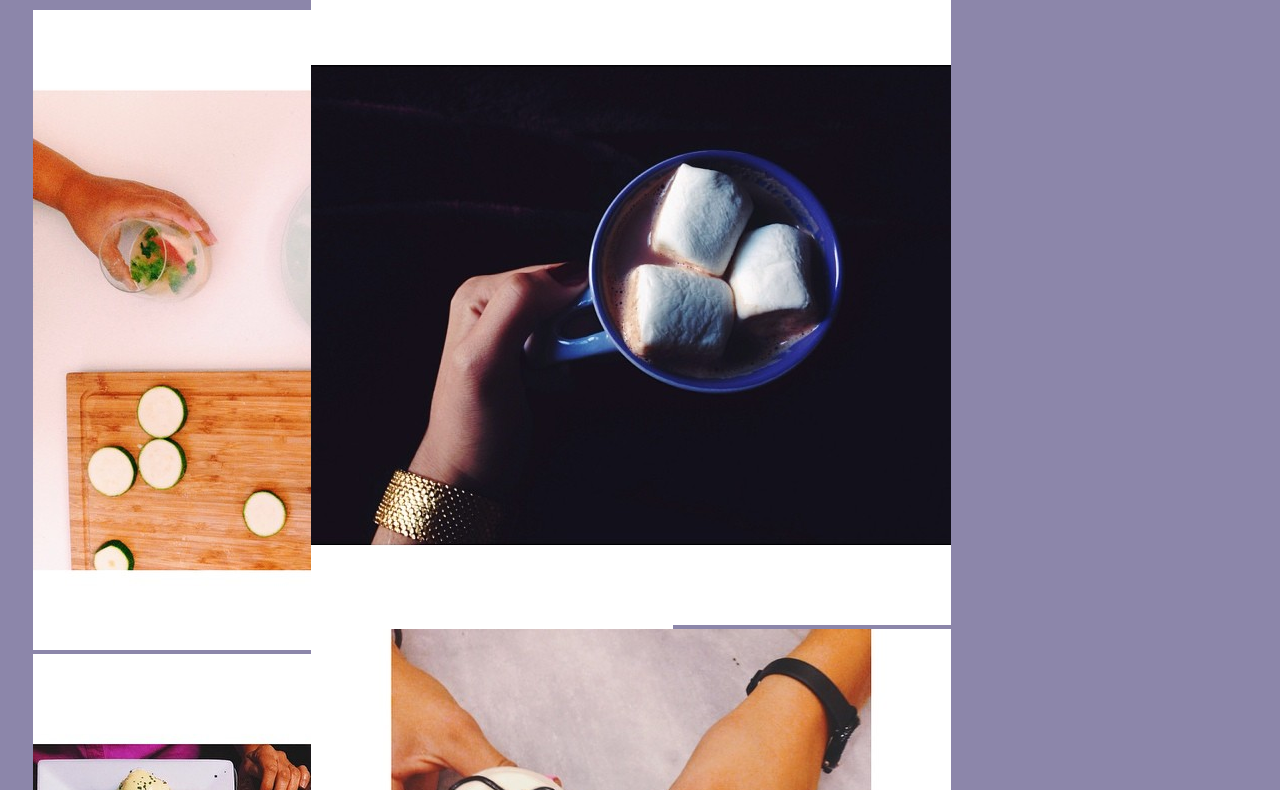
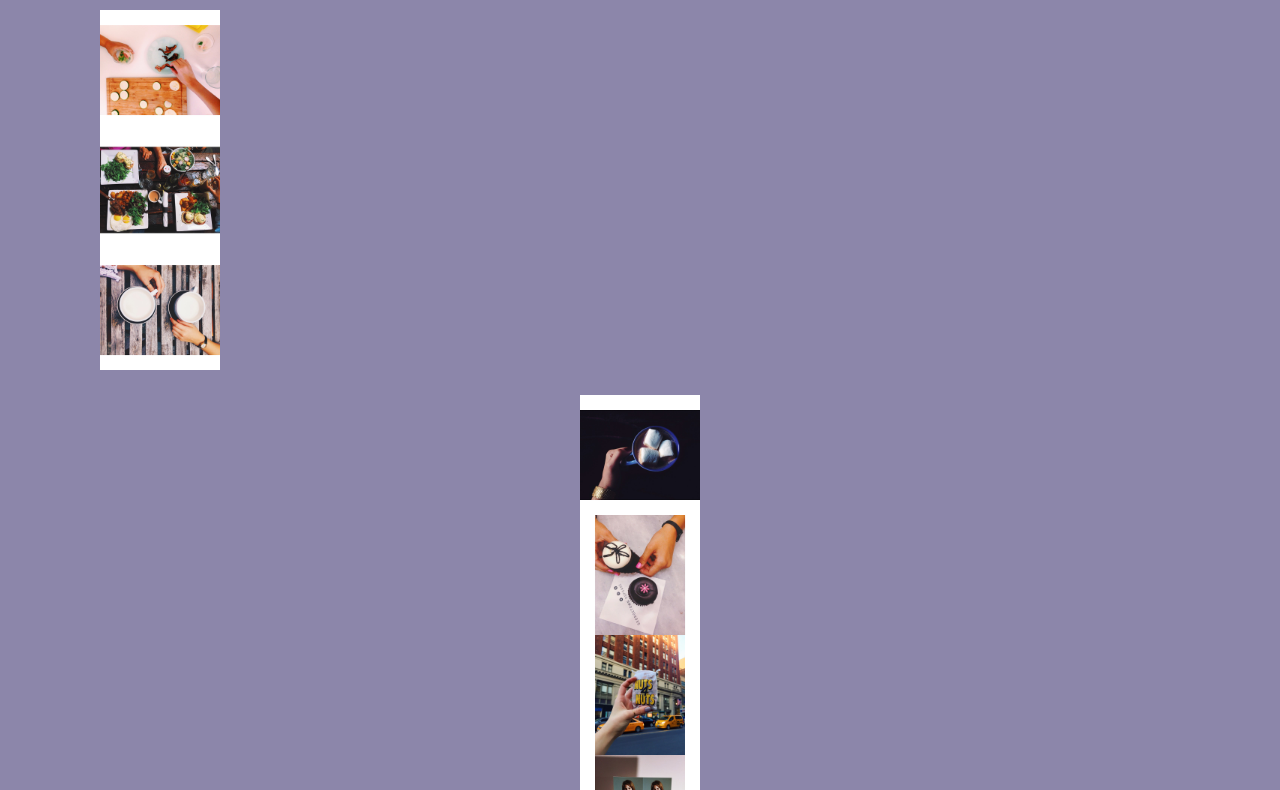
Before and after one commit to tc50/tc50.github.io, a plain HTML site: page unit_6/index.html in a window 1280 px wide. Shown: the part 220-1010 px from the top of the page. Drawn offline with Linux system fonts and the light colour scheme; files whose address does not match are found by name.

Commit message:
omg size

```diff
--- a/unit_6/css/style.css
+++ b/unit_6/css/style.css
@@ -15,6 +15,12 @@ nav {background:#8C86AA;
 	a:hover=#FFFFFF;
 	font-size: 36px;
 	text-align: center;
+}
+
+img {
+	display: block;
+	margin: 0 auto;
+	width: 120px;
 }
 
 #photos1 {
@@ -35,11 +41,6 @@ nav {background:#8C86AA;
     margin: 2%;
 }
 
-
-#photos1 {
-    float: left;
-}
-
 footer {
   text-align: center;
   font-size: 24px;
```
